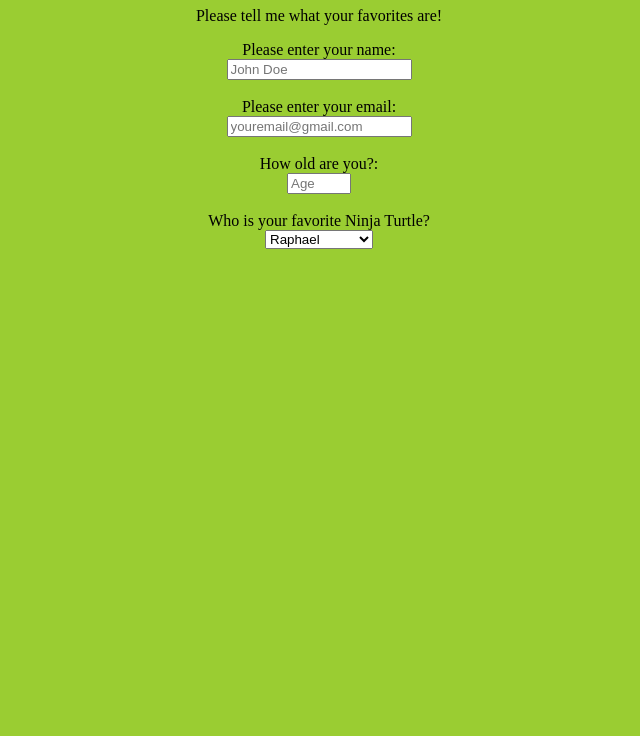
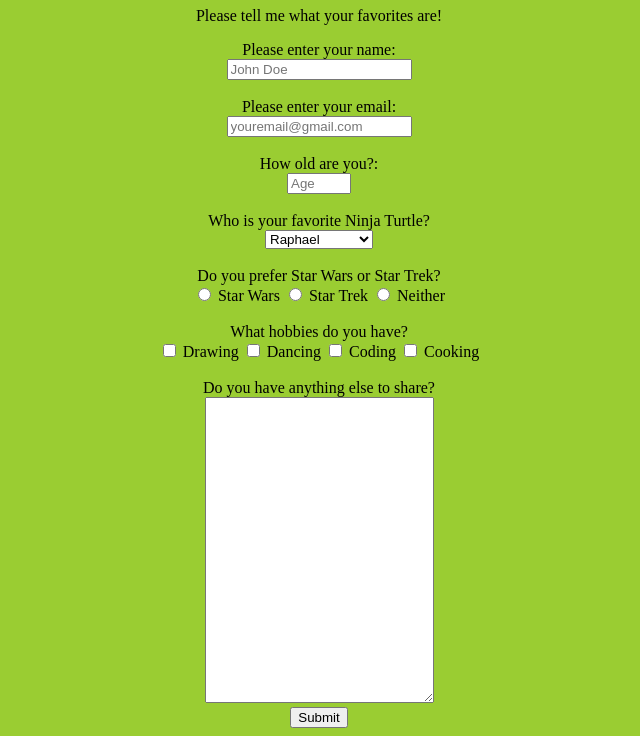
Before and after one commit to mzrickers/freeCodeCampSurvey, a website: page index.html in a window 1280 px wide. Shown: the part 73-809 px from the top of the page, without its empty margins (321-961 px from the left). Drawn offline with Linux system fonts and the light colour scheme.

Commit message:
rough but all user Stories completed

```diff
--- a/index.html
+++ b/index.html
@@ -6,25 +6,50 @@
     <body>
         <script src="https://cdn.freecodecamp.org/testable-projects-fcc/v1/bundle.js"></script>
         <!--User story 1: title with h1-->
-        <h1 id="title">Favorites</h1>
+        <h1 id="title"><u>Favorites</u></h1>
         <!--User store 2: paragraph with description-->
         <p id="description">Please tell me what your favorites are!</p>
         <!--User story 3: create a form-->
         <form id="survey-form">
             <!--User story 4: enter your name-->
+            <div id="demographics">
                 <label id="name-label">Please enter your name:</label><br>
                 <input type="text" id="name" placeholder="John Doe" required><br><br>
                 <label id="email-label">Please enter your email:</label><br>
                 <input type="email" id="email" placeholder="youremail@gmail.com" required><br><br>
                 <label id="number-label">How old are you?:</label><br>
                 <input type="number" id="number" max=150 min=1 placeholder="Age"><br><br>
+            </div>
+            <div id="choices">
                 <label>Who is your favorite Ninja Turtle?</label><br>
                 <select id="dropdown">
                     <option>Raphael</option>
                     <option>Leonardo</option>
                     <option>Donatello</option>
                     <option>Michaelangelo</option>
-            </select>
+                </select><br><br>
+                <label>Do you prefer Star Wars or Star Trek?</label><br>
+                <input type="radio" name="star" id="starwars" value="starwars">
+                <label for="starwars">Star Wars</label>
+                <input type="radio" name="star" id="startrek" value="startrek">
+                <label for="startrek">Star Trek</label>
+                <input type="radio" name="star" id="neither" value="neither">
+                <label for="neither">Neither</label><br><br>
+                <label>What hobbies do you have?</label><br>
+                <input type="checkbox" id="hobbie1" name="hobbie1" value="Drawing">
+                <label for="hobbie1">Drawing</label>
+                <input type="checkbox" id="hobbie2" name="hobbie2" value="Dancing">
+                <label for="hobbie2">Dancing</label>
+                <input type="checkbox" id="hobbie3" name="hobbie3" value="Coding">
+                <label for="hobbie3">Coding</label>
+                <input type="checkbox" id="hobbie4" name="hobbie4" value="Cooking">
+                <label for="hobbie4">Cooking</label><br><br>
+            </div>
+            <div id="comments">
+                <label>Do you have anything else to share?</label><br>
+                <textarea name="message" rows=20 cols=26></textarea>
+            </div>
+            <input type="submit" id="submit">
         </form>
     </body>
 </html>
```
Lines whose indentation alone changed are shown as unchanged.
